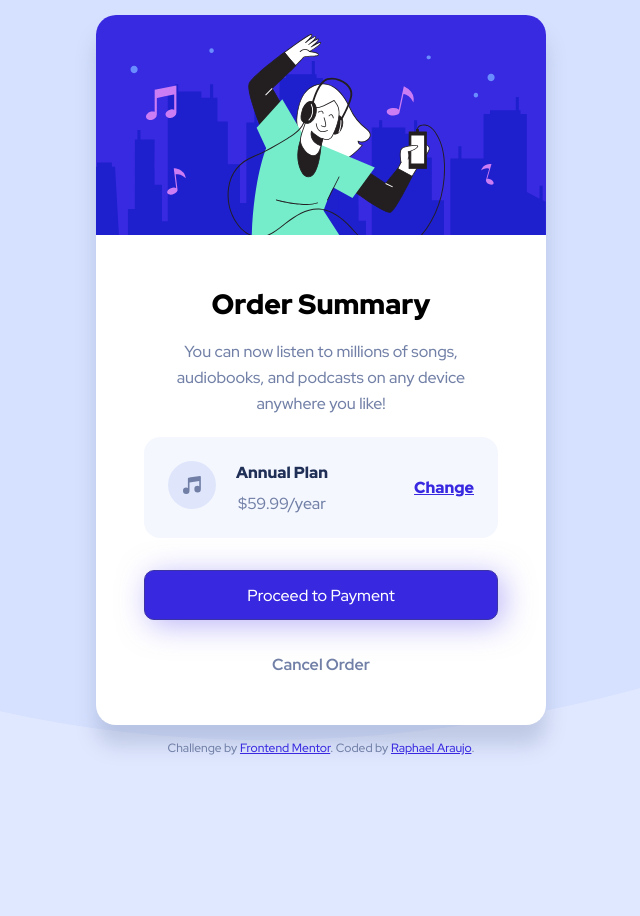
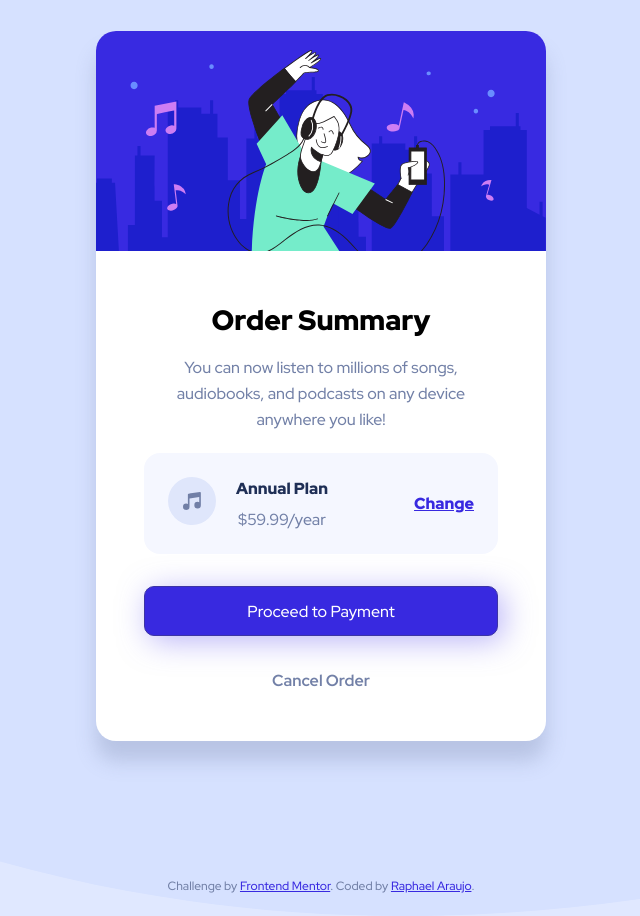
Before and after one commit to rwsaraujo/order-summary-component, a website: page index.html in a window 1280 px wide. Shown: the whole page, without its empty margins (319-959 px from the left). Before the commit the page ends 800 px from the top, so only its background shows below. Drawn offline with Linux system fonts and the light colour scheme.

Commit message:
fix card and footer

```diff
--- a/src/style/_card.scss
+++ b/src/style/_card.scss
@@ -3,6 +3,8 @@
 main {
   width: 100%;
   height: 100%;
+  margin-bottom: 6.25rem;
+  min-height: calc(100vh - 60px);
 
   .card {
     max-width: 28.125rem;
--- a/src/style/_footer.scss
+++ b/src/style/_footer.scss
@@ -1,6 +1,7 @@
 @use "colors";
 
 footer {
+  height: 60px;
   p,
   a {
     font-size: 0.75rem;
--- a/src/style/_global.scss
+++ b/src/style/_global.scss
@@ -2,7 +2,7 @@
 
 body {
   width: 100%;
-  height: calc(100vh - 60px);
+  padding: 1rem 1rem 0 1rem;
   background: colors.$pale-blue
     url(../../src/images/pattern-background-desktop.svg) no-repeat;
   background-size: cover;
```
Also changed, not shown: build/style/style.css, 1 other file.
